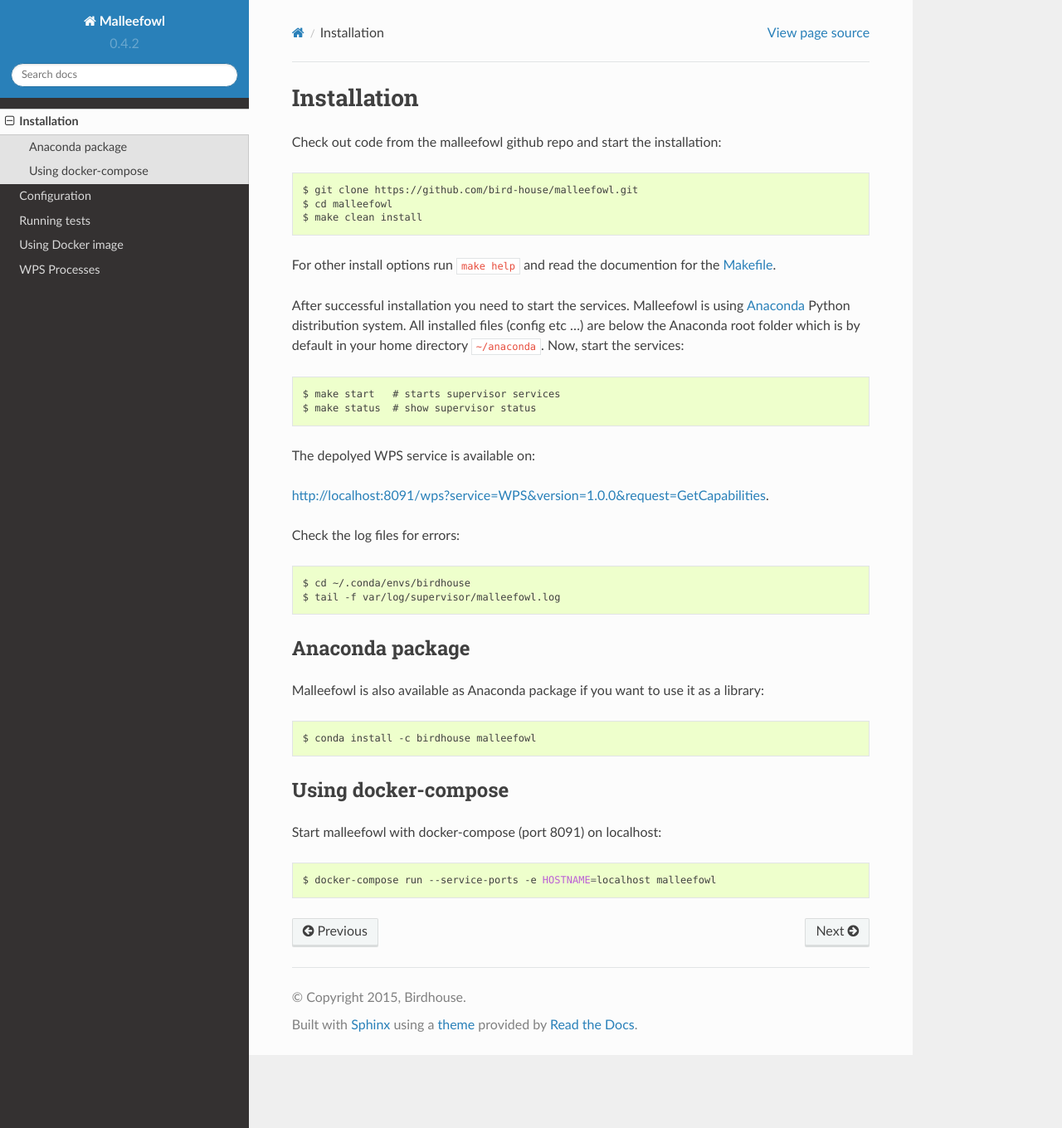
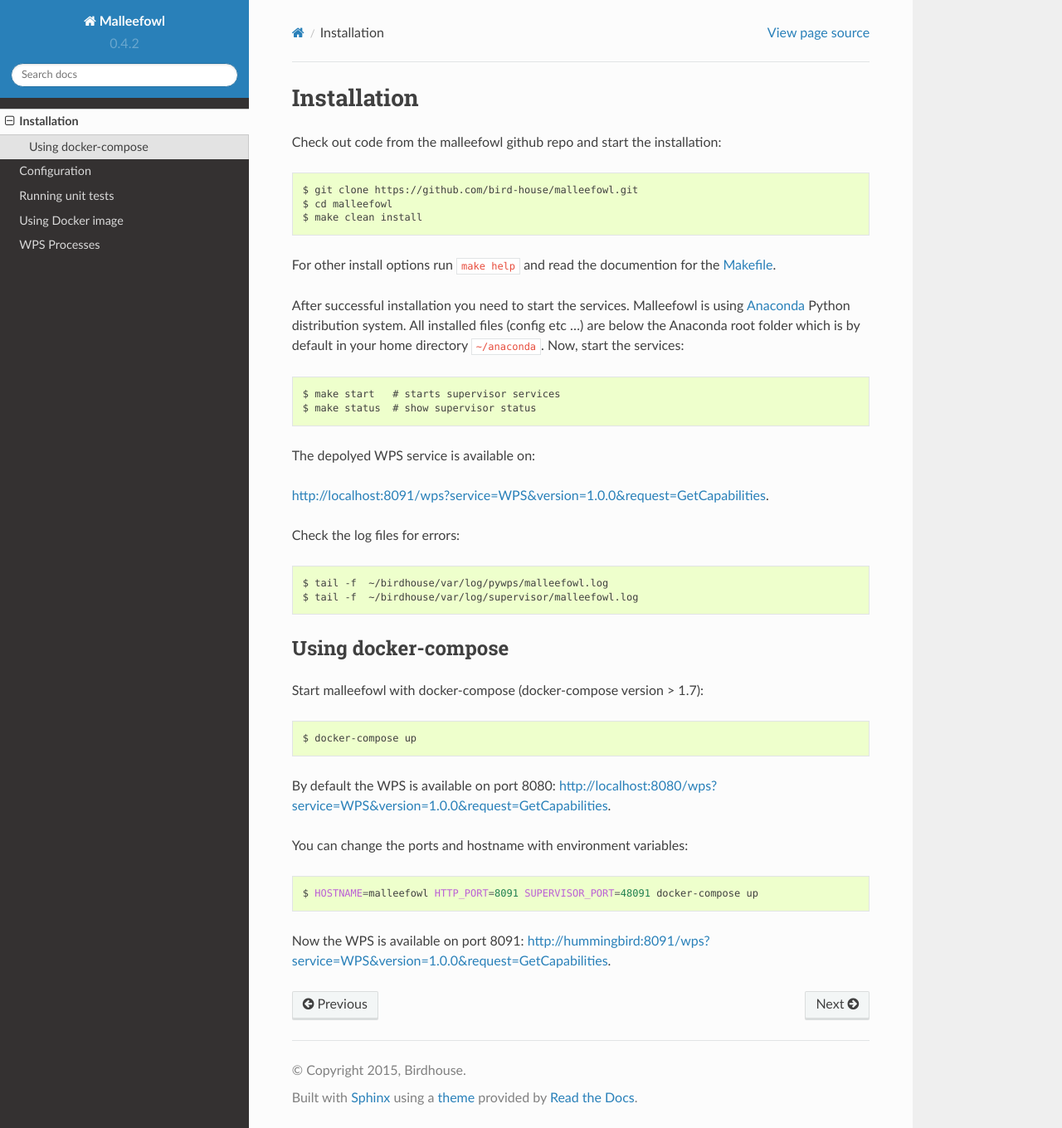
Before and after one commit to bird-house/malleefowl, a Sphinx documentation site: the page built from docs/source/installation.rst, in a window 1280 px wide and 1360 px high. Shown: the whole window at 83% size. Built offline with Sphinx 7.4.7 and the Read the Docs theme 2.0.0, drawn with Linux system fonts in a browser that asks for light colours.

Commit message:
update docs

```diff
--- a/README.rst
+++ b/README.rst
@@ -10,7 +10,7 @@
 Malleefowl (the bird)
    *Malleefowl are shy, wary, solitary birds that usually fly only to escape danger or reach a tree to roost in. Although very active, they are seldom seen [..]* (`Wikipedia <https://en.wikipedia.org/wiki/Malleefowl>`_).
 
-Malleefowl is a Python package to simplify the usage of Web Processing Services (WPS). Currently it is using the `PyWPS <https://github.com/geopython/PyWPS>`_ server. It provides access to climate data (ESGF, ...) as WPS service and as a Python library.
+Malleefowl is a Python package to simplify the usage of Web Processing Services (WPS). Currently it is using the `PyWPS 3.x <http://pywps.org>`_ server. It provides access to climate data (ESGF, ...) as WPS service and as a Python library.
 For installation and configuration read the `documentation <http://malleefowl.readthedocs.io>`_.
 
 Malleefowl is part of the `Birdhouse <http://bird-house.github.io>`_ project.
--- a/docs/source/configuration.rst
+++ b/docs/source/configuration.rst
@@ -11,8 +11,8 @@
    hostname = localhost
    http-port = 8091
 
-After any change to your ``custom.cfg`` you **need** to run ``make install`` again and restart the ``supervisor`` service::
+After any change to your ``custom.cfg`` you **need** to run ``make update`` again and restart the ``supervisor`` service::
 
-   $ make install
+   $ make update    # or install
    $ make restart
    $ make status
--- a/docs/source/docker.rst
+++ b/docs/source/docker.rst
@@ -5,7 +5,7 @@
 
 To run Malleefowl Web Processing Service you can also use the `Docker <https://hub.docker.com/r/birdhouse/malleefowl/>`_ image::
 
-  $ docker run -i -d -p 9001:9001 -p 8090:8090 -p 8091:8091 --name=malleefowl birdhouse/malleefowl
+  $ docker run -i -d -p 9001:9001 -p 8000:8000 -p 8080:8080 --name=malleefowl birdhouse/malleefowl
 
 Check the docker logs::
 
@@ -21,4 +21,4 @@
 
 Run a GetCapabilites WPS request:
 
-  http://localhost:8091/wps?service=WPS&version=1.0.0&request=getcapabilities
+  http://localhost:8080/wps?service=WPS&version=1.0.0&request=getcapabilities
--- a/docs/source/index.rst
+++ b/docs/source/index.rst
@@ -10,7 +10,7 @@
 Malleefowl (the bird)
    *Malleefowl are shy, wary, solitary birds that usually fly only to escape danger or reach a tree to roost in. Although very active, they are seldom seen [..]* (`Wikipedia <https://en.wikipedia.org/wiki/Malleefowl>`_).
 
-`Malleefowl`_ is a Python package to simplify the usage of Web Processing Services (WPS). Currently it is using the `PyWPS <http://pywps.org/>`_ server. It comes with some WPS processes which are used by the `Phoenix`_ WPS web-application. These processes are used to support climate data processing with WPS. For example it provides access to climate data (ESGF, ...). These functions are available as WPS service and as a Python library.
+`Malleefowl`_ is a Python package to simplify the usage of Web Processing Services (WPS). Currently it is using the `PyWPS 3.x <http://pywps.org/>`_ server. It comes with some WPS processes which are used by the `Phoenix`_ WPS web-application. These processes are used to support climate data processing with WPS. For example it provides access to climate data (ESGF, ...). These functions are available as WPS service and as a Python library.
 
 Malleefowl is part of the `Birdhouse`_ project.
 
--- a/docs/source/installation.rst
+++ b/docs/source/installation.rst
@@ -2,6 +2,7 @@
 
 Installation
 ************
+
 Check out code from the malleefowl github repo and start the installation::
 
    $ git clone https://github.com/bird-house/malleefowl.git
@@ -23,25 +24,28 @@
 
 http://localhost:8091/wps?service=WPS&version=1.0.0&request=GetCapabilities.
 
-Check the log files for errors::
+Check the log files for errors:
 
-   $ cd ~/.conda/envs/birdhouse
-   $ tail -f var/log/supervisor/malleefowl.log
+.. code-block:: sh
 
-
-Anaconda package
-================
-
-Malleefowl is also available as Anaconda package if you want to use it as a library::
-
-  $ conda install -c birdhouse malleefowl
-
+   $ tail -f  ~/birdhouse/var/log/pywps/malleefowl.log
+   $ tail -f  ~/birdhouse/var/log/supervisor/malleefowl.log
 
 Using docker-compose
 ====================
 
-Start malleefowl with docker-compose (port 8091) on localhost:
+Start malleefowl with docker-compose (docker-compose version > 1.7):
 
 .. code-block:: sh
 
-   $ docker-compose run --service-ports -e HOSTNAME=localhost malleefowl
+  $ docker-compose up
+
+By default the WPS is available on port 8080: http://localhost:8080/wps?service=WPS&version=1.0.0&request=GetCapabilities.
+
+You can change the ports and hostname with environment variables:
+
+.. code-block:: sh
+
+  $ HOSTNAME=malleefowl HTTP_PORT=8091 SUPERVISOR_PORT=48091 docker-compose up
+
+Now the WPS is available on port 8091: http://hummingbird:8091/wps?service=WPS&version=1.0.0&request=GetCapabilities.
```
Also changed, not shown: docs/source/malleefowl.rst (+7 -19 lines), docs/source/testing.rst (+11 -8 lines).
